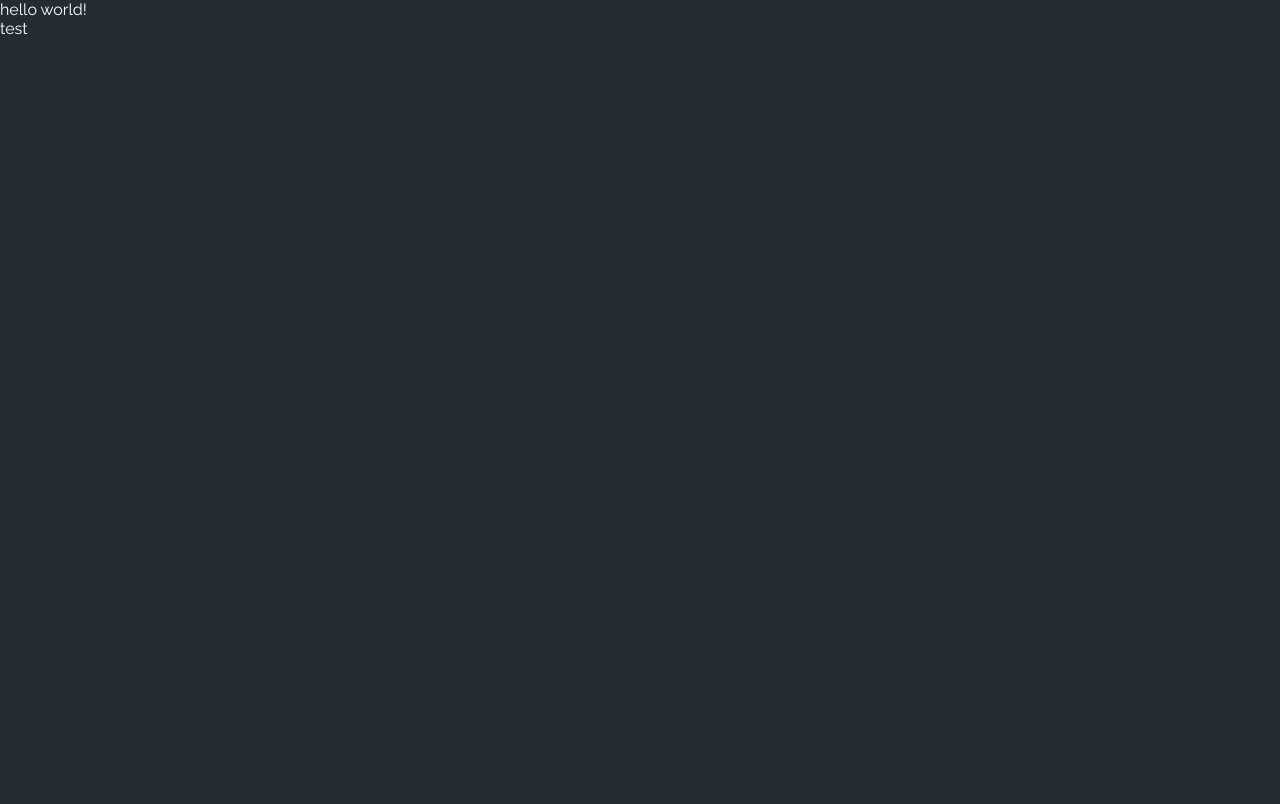
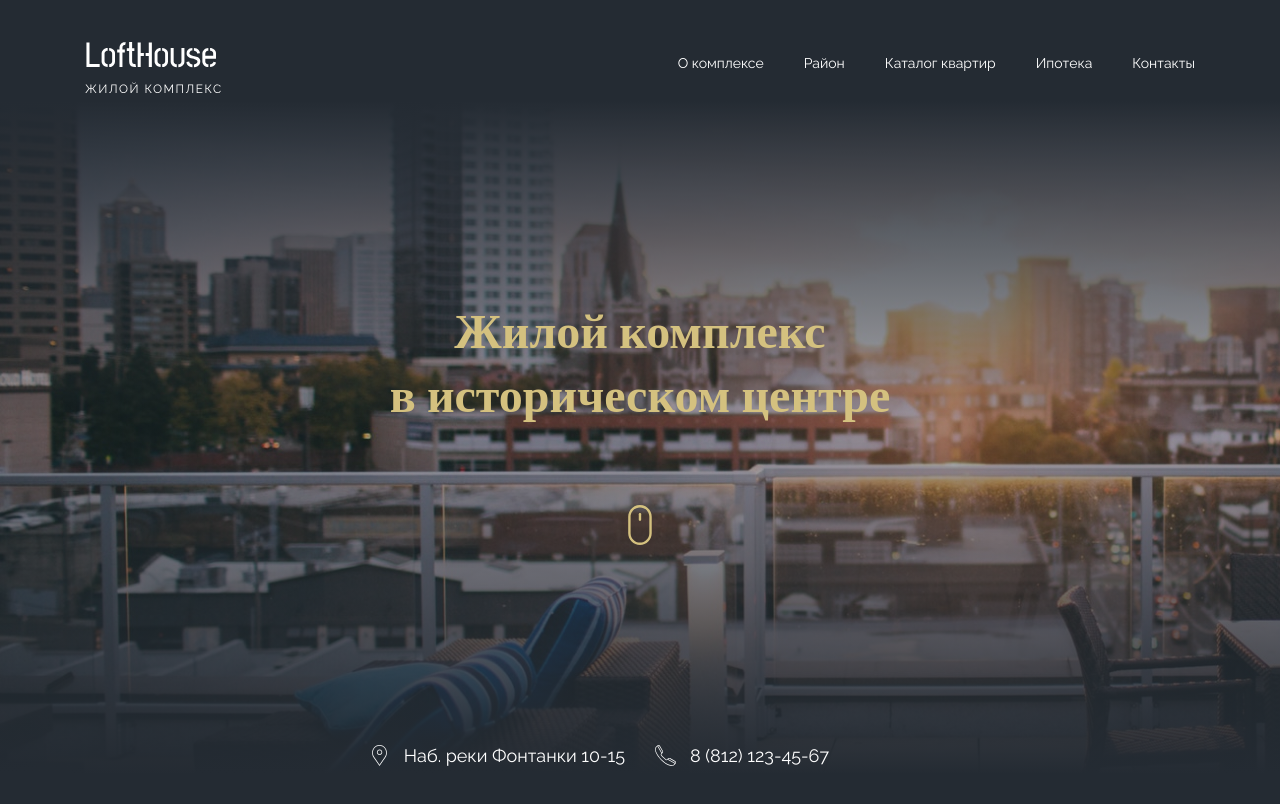
Before and after one commit to Science-B/-----------, a plain HTML site: page index.html in a window 1280 px wide. Drawn offline with nearby package versions, Linux system fonts and the light colour scheme.

Commit message:
added header

```diff
--- a/index.html
+++ b/index.html
@@ -7,7 +7,51 @@
     <title>LoftHouse</title>
   </head>
   <body>
-    <h1>hello world!</h1>
-    <a href="">test</a>
+    <header class="header">
+      <div class="header__top">
+        <div class="container">
+          <div class="header__top-row">
+            <a href="#!">
+              <img src="./img/logo.svg" alt="logo" />
+              <div class="header__nav">
+                <nav class="nav">
+                  <ul class="nav__list">
+                    <li><a href="#!">О комплексе</a></li>
+                    <li><a href="#!">Район</a></li>
+                    <li><a href="#!">Каталог квартир</a></li>
+                    <li><a href="#!">Ипотека</a></li>
+                    <li><a href="#!">Контакты</a></li>
+                  </ul>
+                </nav>
+              </div>
+            </a>
+          </div>
+        </div>
+      </div>
+      <div class="container">
+        <h1 class="header__title">
+          Жилой комплекс <br />
+          в историческом центре
+          <a href="#benefits">
+            <img
+              class="header__title-icon"
+              src="./img/header/mouse.svg"
+              alt="scroll to benefits"
+            />
+          </a>
+        </h1>
+      </div>
+      <div class="header__bottom">
+        <div class="text-right">
+          <a href="#scetion-map" class="info info--map"
+            >Наб. реки Фонтанки 10-15</a
+          >
+        </div>
+
+        <a href="tel:+ 7 (812) 123-45-67" class="info info--phone"
+          >8 (812) 123-45-67</a
+        >
+      </div>
+    </header>
   </body>
 </html>
--- a/scss/base/_base.scss
+++ b/scss/base/_base.scss
@@ -15,3 +15,14 @@ a {
     color: $accent;
   }
 }
+
+.container {
+  margin: 0 auto;
+  padding: 0px 15px;
+  // real width - 1110px, but reset file includes box-sizing: border-box;
+  width: 1140px;
+}
+
+.text-right {
+  text-align: right;
+}
--- /dev/null
+++ b/scss/blocks/_header.scss
@@ -0,0 +1,44 @@
+.header {
+  padding-top: 30px;
+  padding-bottom: 74px;
+  display: flex;
+  flex-direction: column;
+  justify-content: space-between;
+  min-height: 840px;
+  background: linear-gradient(
+      180deg,
+      #242b33 11.98%,
+      rgba(45, 52, 60, 0.38) 51.04%,
+      #242b33 92.19%
+    ),
+    url("../img/header/background.jpg");
+}
+
+.header__top-row {
+  display: flex;
+  align-items: center;
+  justify-content: space-between;
+}
+
+.header__title {
+  position: relative;
+  text-align: center;
+  font-size: 48px;
+  font-family: $font-accent;
+  color: $accent;
+  font-weight: 700;
+  padding-bottom: 121px;
+}
+
+.header__title-icon {
+  position: absolute;
+  bottom: 0;
+  left: 50%;
+  transform: translate(-50%, 0%);
+}
+
+.header__bottom {
+  display: grid;
+  grid-template-columns: 1fr 1fr;
+  gap: 30px;
+}
--- /dev/null
+++ b/scss/blocks/_info.scss
@@ -0,0 +1,29 @@
+.info {
+  position: relative;
+  font-size: 18px;
+
+  &--map,
+  &--phone {
+    padding-left: 35px;
+
+    &::before {
+      content: "";
+
+      position: absolute;
+      left: 0px;
+      top: 0px;
+      width: 21px;
+      height: 21px;
+
+      background-repeat: no-repeat;
+    }
+  }
+
+  &--map::before {
+    background-image: url("../img/header/map.svg");
+  }
+
+  &--phone::before {
+    background-image: url("../img/header/phone.svg");
+  }
+}
--- /dev/null
+++ b/scss/blocks/_nav.scss
@@ -0,0 +1,8 @@
+.nav {
+  font-size: 14px;
+}
+
+.nav__list {
+  display: flex;
+  column-gap: 40px;
+}
--- a/scss/main.scss
+++ b/scss/main.scss
@@ -2,3 +2,7 @@
 @import "./base/reset";
 @import "./base/vars";
 @import "./base/base";
+//Blocks
+@import "./blocks/header";
+@import "./blocks/nav";
+@import "./blocks/info";
```
Also changed, not shown: css/main.css, img/header/background.jpg (added), img/header/map.svg (added), img/header/mouse.svg (added), img/header/phone.svg (added), img/logo.svg (added), 1 other file.
